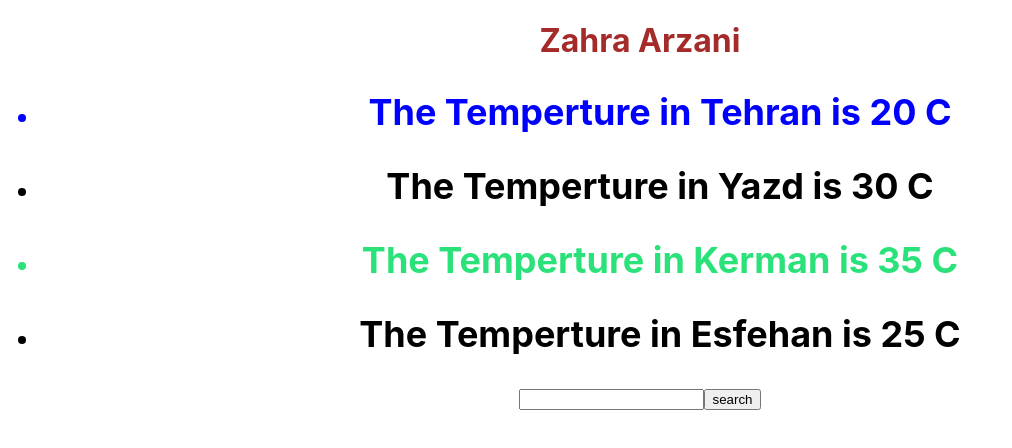
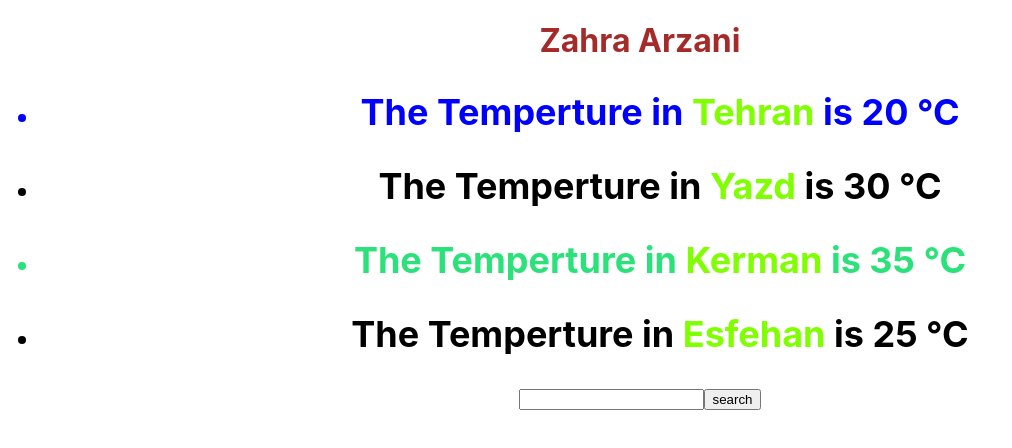
Before and after one commit to zarzani/my-app-reveiw, a React (Create React App) app: page / in a window 1280 px wide. Shown: the top 448 px of the page, without its empty margins (0-1012 px from the left). Built offline with nearby package versions, Linux system fonts and the light colour scheme.

Commit message:
color of cities

```diff
--- /dev/null
+++ b/src/Weather.css
@@ -0,0 +1,3 @@
+.City {
+    color: chartreuse;
+}
--- a/src/Weather.js
+++ b/src/Weather.js
@@ -1,8 +1,10 @@
 import React from "react";
+import "./Weather.css"
 export default function Weather (props) {
     return (
         <div className="Temperature">
-            <h2> The Temperture in {props.City} is {props.value} C </h2>
+            <h2> The Temperture in <span className="City"> {props.City}</span>  is {props.value} °C
+            </h2>
         </div>
     )
 }
```
